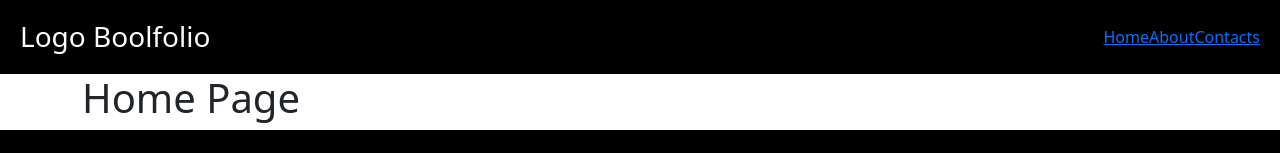
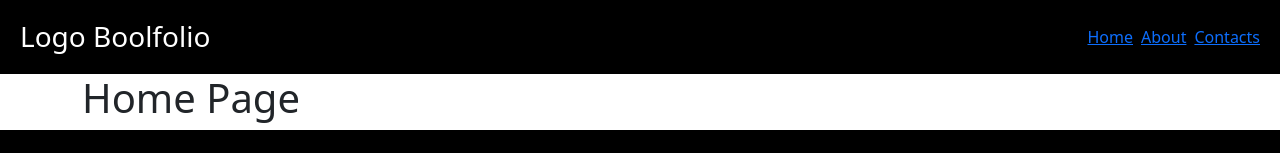
Before and after one commit to 32Fire32/vite-boolfolio, a Vue app: page / in a window 1280 px wide. Shown: the top 153 px of the page. Built offline with nearby package versions, Linux system fonts and the light colour scheme; no server answers.

Commit message:
aggiunge margin ai link header

```diff
--- a/src/components/AppHeader.vue
+++ b/src/components/AppHeader.vue
@@ -9,9 +9,15 @@ export default {
     <h3>Logo Boolfolio</h3>
     <nav>
       <ul class="d-flex align-items-center justify-content-between">
-        <li><router-link :to="{ name: 'homepage' }">Home</router-link></li>
-        <li><router-link :to="{ name: 'about' }">About</router-link></li>
-        <li><router-link :to="{ name: 'contacts' }">Contacts</router-link></li>
+        <li class="ms-2">
+          <router-link :to="{ name: 'homepage' }">Home</router-link>
+        </li>
+        <li class="ms-2">
+          <router-link :to="{ name: 'about' }">About</router-link>
+        </li>
+        <li class="ms-2">
+          <router-link :to="{ name: 'contacts' }">Contacts</router-link>
+        </li>
       </ul>
     </nav>
   </header>
```
